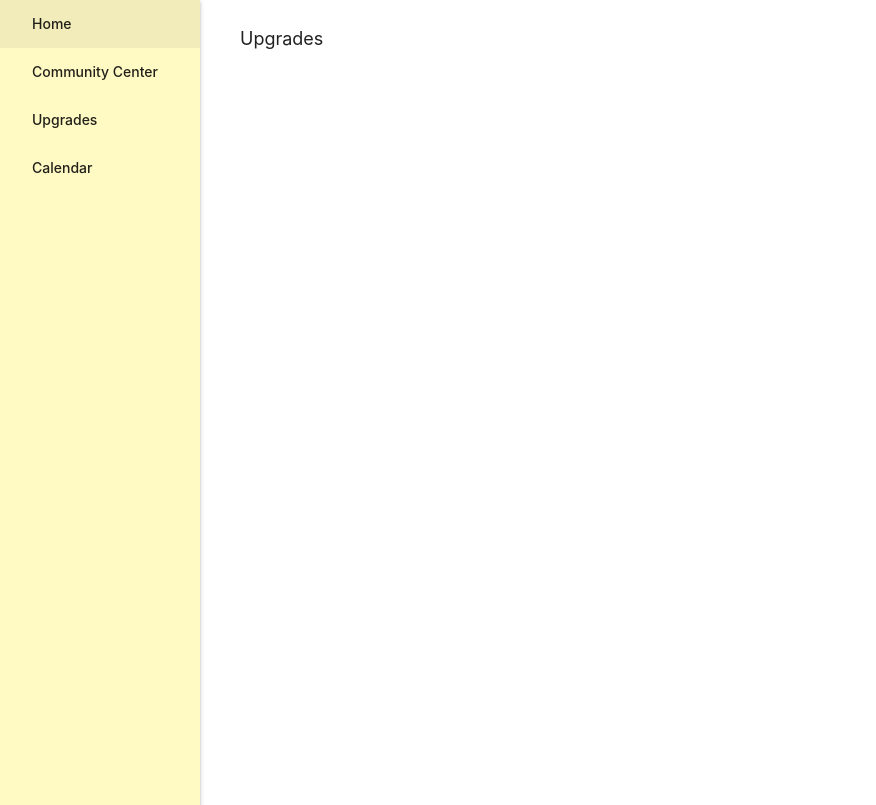
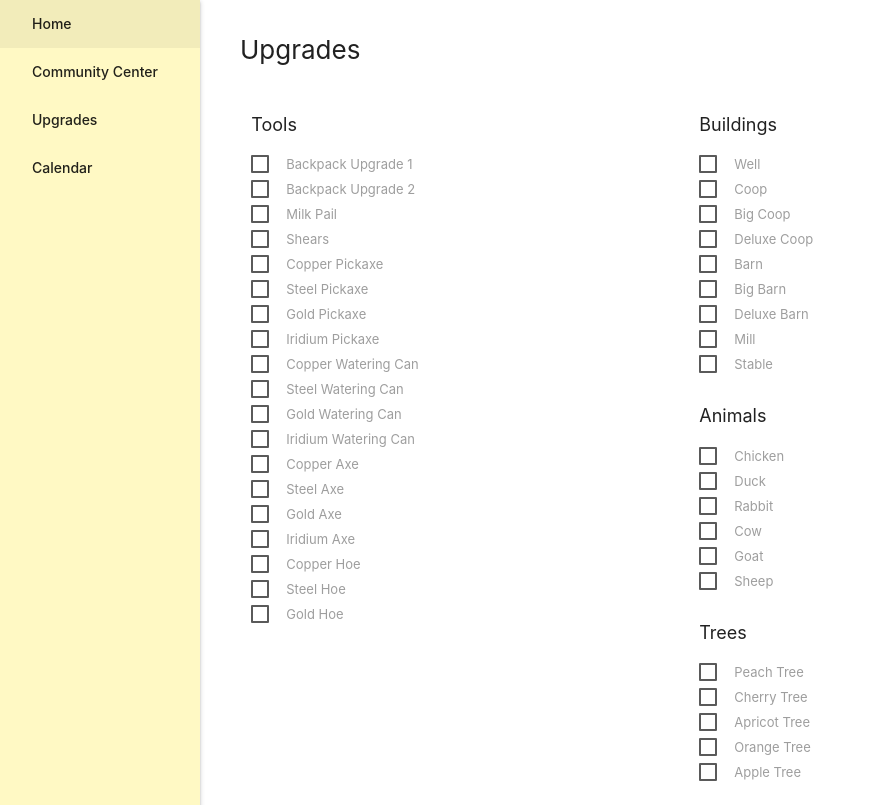
Before and after one commit to piratemermaid/sv-guide-app, a React (Create React App) app: page /upgrades in a window 1280 px wide. Shown: the whole page, without its empty margins (0-876 px from the left). Built offline with nearby package versions, Linux system fonts and the light colour scheme.

Commit message:
Upgrades added

```diff
--- a/src/App.js
+++ b/src/App.js
@@ -53,7 +53,7 @@ class App extends Component {
   }
 
   render() {
-    const { cc } = this.state;
+    const { cc, upgrades } = this.state;
 
     return (
       <div className="App">
@@ -72,7 +72,15 @@ class App extends Component {
                   path={`${globals.URLS.COMMUNITY_CENTER}/:season`}
                   render={() => <CC cc={cc} toggleItem={this.toggleItem} />}
                 />
-                <Route path={globals.URLS.UPGRADES} component={Upgrades} />
+                <Route
+                  path={globals.URLS.UPGRADES}
+                  render={() => (
+                    <Upgrades
+                      upgrades={upgrades}
+                      toggleItem={this.toggleItem}
+                    />
+                  )}
+                />
                 <Route path={globals.URLS.CALENDAR} component={Calendar} />
               </Switch>
             </div>
--- /dev/null
+++ b/src/components/UpgradeItem.js
@@ -0,0 +1,24 @@
+import React from "react";
+
+const UpgradeItem = props => {
+  const { name } = props.info;
+
+  function handleCheck(id) {
+    props.toggleItem(id, "upgrades");
+  }
+
+  return (
+    <div>
+      <label>
+        <input
+          type="checkbox"
+          checked={props.checked ? "checked" : ""}
+          onChange={() => handleCheck(props.id, name)}
+        />
+        <span style={{ fontSize: "13px" }}>{name}</span>
+      </label>
+    </div>
+  );
+};
+
+export default UpgradeItem;
--- a/src/components/Upgrades.js
+++ b/src/components/Upgrades.js
@@ -1,9 +1,62 @@
 import React from "react";
 
+import { upgradeItems, upgradeGroups } from "../utils/upgrades";
+import { getItemID } from "../utils/utils";
+import UpgradeItem from "./UpgradeItem";
+
 const Upgrades = props => {
+  //   function renderUpgrades() {
+  //     let i = -1;
+  //     return upgradeItems.map(upgrade => {
+  //       const id = getItemID(upgrade.name, "upgrades");
+  //       return (
+  //   <UpgradeItem
+  //     key={id}
+  //     info={upgrade}
+  //     checked={props.upgrades[id] === 1}
+  //     toggleItem={props.toggleItem}
+  //     id={id}
+  //   />
+  //       );
+  //     });
+  //   }
+
+  function renderUpgrades(group) {
+    const range = upgradeGroups[group];
+    let arr = [];
+    for (let i = range[0]; i < range[1]; i++) {
+      const id = getItemID(upgradeItems[i].name, "upgrades");
+      arr.push(
+        <UpgradeItem
+          key={id}
+          info={upgradeItems[i]}
+          checked={props.upgrades[id] === 1}
+          toggleItem={props.toggleItem}
+          id={id}
+        />
+      );
+    }
+
+    return arr;
+  }
+
   return (
     <div>
-      <h3>Upgrades</h3>
+      <h2>Upgrades</h2>
+      <div className="row">
+        <div className="col s6">
+          <h3>Tools</h3>
+          {renderUpgrades("tools")}
+        </div>
+        <div className="col s6">
+          <h3>Buildings</h3>
+          {renderUpgrades("buildings")}
+          <h3>Animals</h3>
+          {renderUpgrades("animals")}
+          <h3>Trees</h3>
+          {renderUpgrades("trees")}
+        </div>
+      </div>
     </div>
   );
 };
--- a/src/utils/globals.js
+++ b/src/utils/globals.js
@@ -6,8 +6,13 @@ export const URLS = {
   CALENDAR: "/calendar"
 };
 
-let ccArr = [];
+let cc = [];
 for (let i = 0; i < 128; i++) {
-  ccArr.push(0);
+  cc.push(0);
 }
-export const DEFAULT_STATE = { cc: ccArr, upgrades: [] };
+let upgrades = [];
+for (let i = 0; i < 44; i++) {
+  upgrades.push(0);
+}
+
+export const DEFAULT_STATE = { cc, upgrades };
--- a/src/utils/upgradeList.js
+++ b/src/utils/upgrades.js
@@ -1,9 +1,17 @@
-export const upgradeList = [
+export const upgradeItems = [
   {
     name: "Backpack Upgrade 1",
     cost: []
   },
   { name: "Backpack Upgrade 2", cost: [] },
+  {
+    name: "Milk Pail",
+    cost: []
+  },
+  {
+    name: "Shears",
+    cost: []
+  },
   {
     name: "Copper Pickaxe",
     cost: [{ "Copper Bar": 5 }]
@@ -17,7 +25,7 @@ export const upgradeList = [
     cost: []
   },
   {
-    name: "Platinum Pickaxe",
+    name: "Iridium Pickaxe",
     cost: []
   },
   {
@@ -33,7 +41,7 @@ export const upgradeList = [
     cost: []
   },
   {
-    name: "Platinum Watering Can",
+    name: "Iridium Watering Can",
     cost: []
   },
   {
@@ -49,7 +57,7 @@ export const upgradeList = [
     cost: []
   },
   {
-    name: "Platinum Axe",
+    name: "Iridium Axe",
     cost: []
   },
   {
@@ -65,7 +73,7 @@ export const upgradeList = [
     cost: []
   },
   {
-    name: "Platinum Hoe",
+    name: "Iridium Hoe",
     cost: []
   },
   {
@@ -137,14 +145,6 @@ export const upgradeList = [
     cost: []
   },
   {
-    name: "Milk Pail",
-    cost: []
-  },
-  {
-    name: "Shears",
-    cost: []
-  },
-  {
     name: "Peach Tree",
     cost: []
   },
@@ -169,3 +169,10 @@ export const upgradeList = [
     cost: []
   }
 ];
+
+export const upgradeGroups = {
+  tools: [0, 19],
+  buildings: [20, 29],
+  animals: [30, 36],
+  trees: [37, 42]
+};
--- a/src/utils/utils.js
+++ b/src/utils/utils.js
@@ -1,9 +1,9 @@
 import { ccItems } from "./ccItems";
-import { upgradeList } from "./upgradeList";
+import { upgradeItems } from "./upgrades";
 
 export function getItemID(itemName, itemType) {
   let arr;
-  itemType === "cc" ? (arr = ccItems) : (arr = upgradeList);
+  itemType === "cc" ? (arr = ccItems) : (arr = upgradeItems);
 
   return arr.findIndex(item => item.name === itemName);
 }
```
